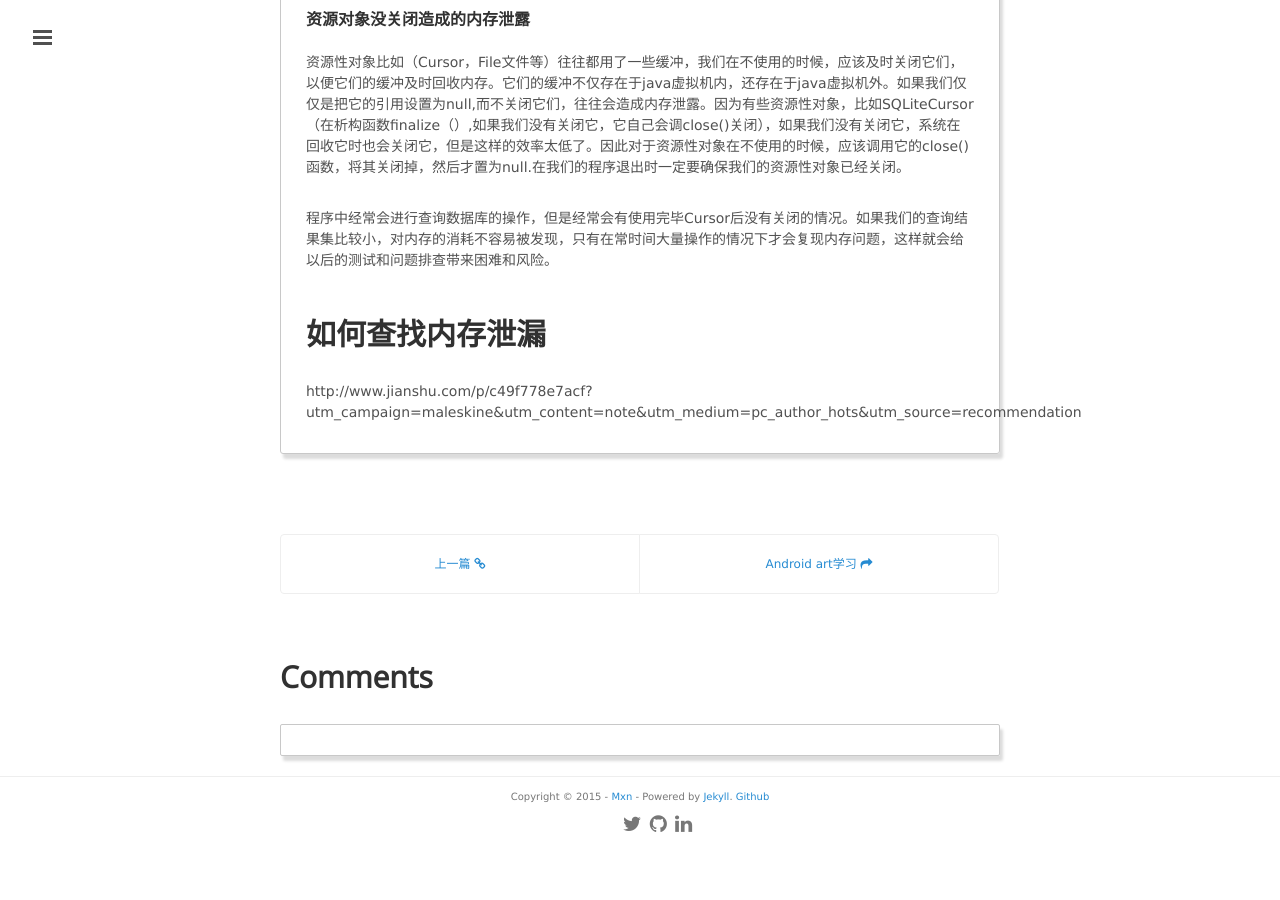
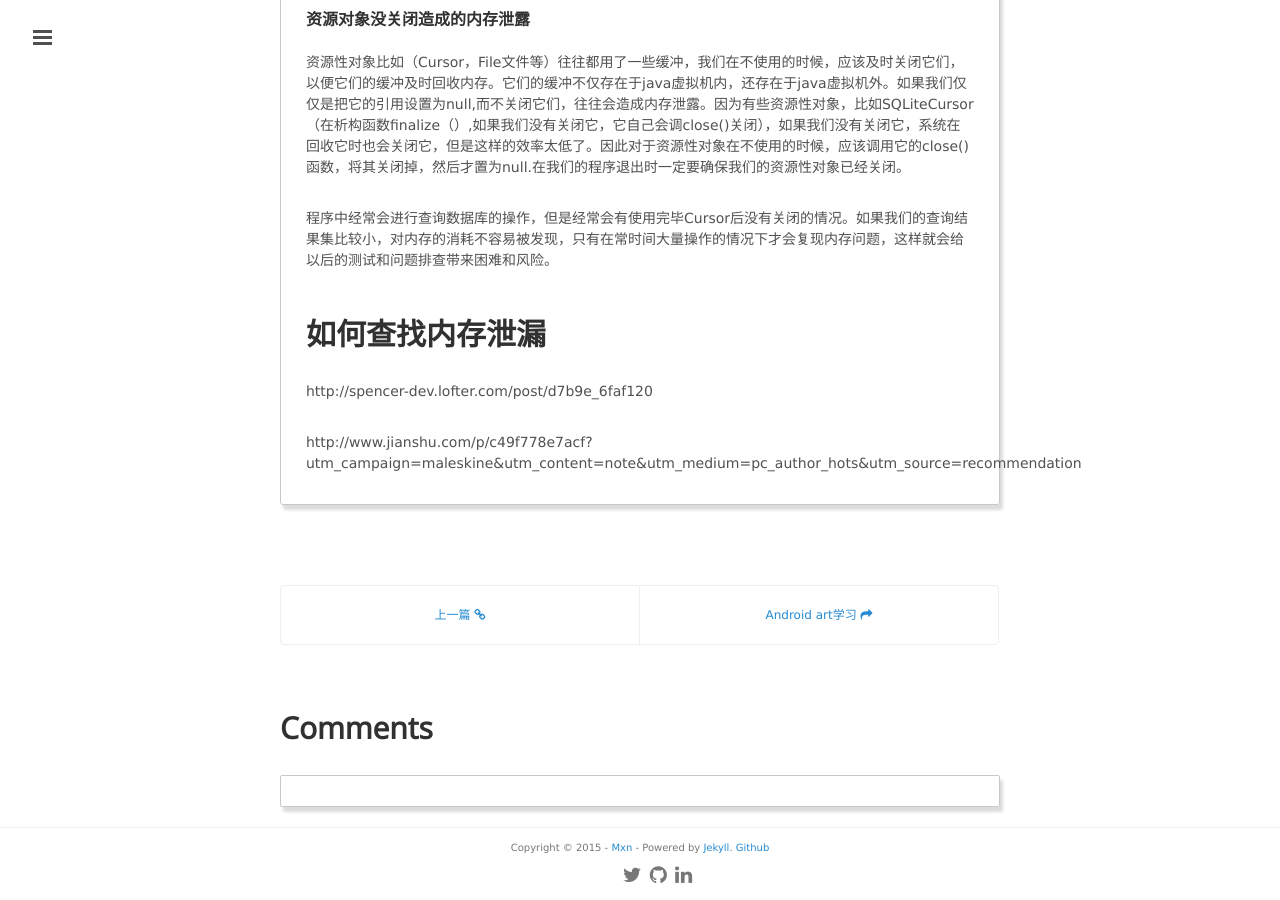
Before and after one commit to mxn21/mxn21.github.io, a Jekyll site: the page built from _posts/2015-5-13-android 内存泄漏分析.md, in a window 1280 px wide and 900 px high, scrolled down 1594 px. Built offline with Jekyll 4.4.1, drawn with Linux system fonts in a browser that asks for light colours; Markdown is read by kramdown in place of the engine named in the settings; comment, search, counter and statistics services are not loaded; before the commit the page ends 2443 px from its top, so only the background shows below that; some of the changed lines change nothing that is shown.

Commit message:
Update 2015-5-13-android 内存泄漏分析.md

```diff
--- a/_posts/2015-5-13-android 内存泄漏分析.md
+++ b/_posts/2015-5-13-android 内存泄漏分析.md
@@ -66,5 +66,6 @@
 
 
 ## 如何查找内存泄漏
+http://spencer-dev.lofter.com/post/d7b9e_6faf120
 
 http://www.jianshu.com/p/c49f778e7acf?utm_campaign=maleskine&utm_content=note&utm_medium=pc_author_hots&utm_source=recommendation
```
